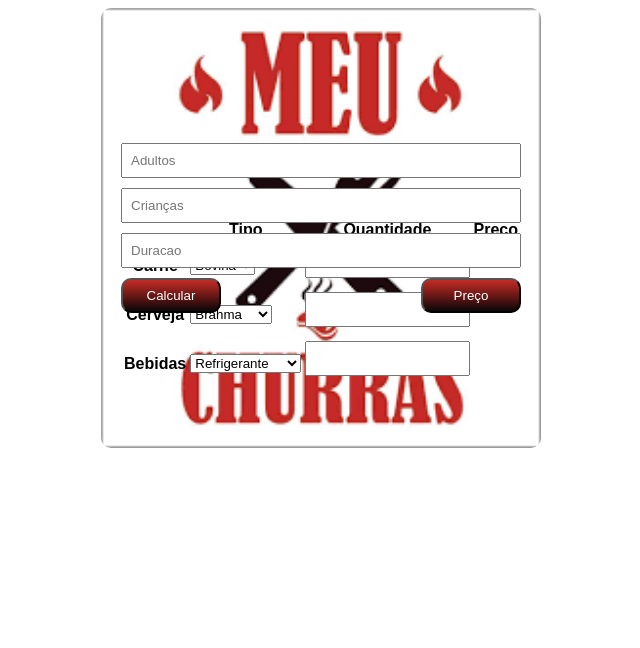
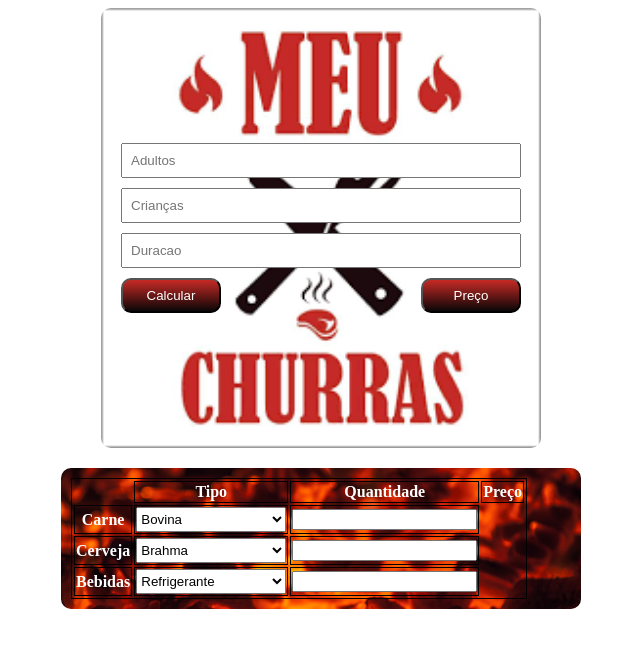
Before and after one commit to Samuell-Rocha/Churrascometro, a plain HTML site: page index.html in a window 1280 px wide. Shown: the whole page, without its empty margins (319-959 px from the left). Drawn offline with Linux system fonts and the light colour scheme.

Commit message:
estilizado a tabela

```diff
--- a/style.css
+++ b/style.css
@@ -1,4 +1,5 @@
-.container{
+
+.meuchurras{
     font-family: Arial, Helvetica, sans-serif;
     background:url(./img/meuchurras.png);
     background-repeat: no-repeat;
@@ -12,7 +13,7 @@
 
 }
 
-input{
+.content > input{
     display:block;
     padding: 8px;
     margin-bottom: 10px;
@@ -53,7 +54,37 @@ button:hover{
     transform: scale(1.1);
 }
 
-#precos{
+.precos{
     position: relative;
-    left: 500px;
+    max-width: 500px;
+    border-radius: 10px;
+    border-radius: 10px;
+    margin: auto;
+    color:  white;
+    border-radius: 10px solid black;
+    background: url(./img/FundoChurras.jpg);
+    background-repeat: no-repeat;
+    background-size: cover;
+    padding: 10px;
+    top: 20px;
 }
+
+
+
+table, th, td:not(#semborda){
+    border:1px solid black;
+  }
+
+
+
+
+select {
+    width: 150px;
+    height: 25px;
+
+}
+
+table > input{
+    width: 150px;
+    height: 30px;
+}
```
